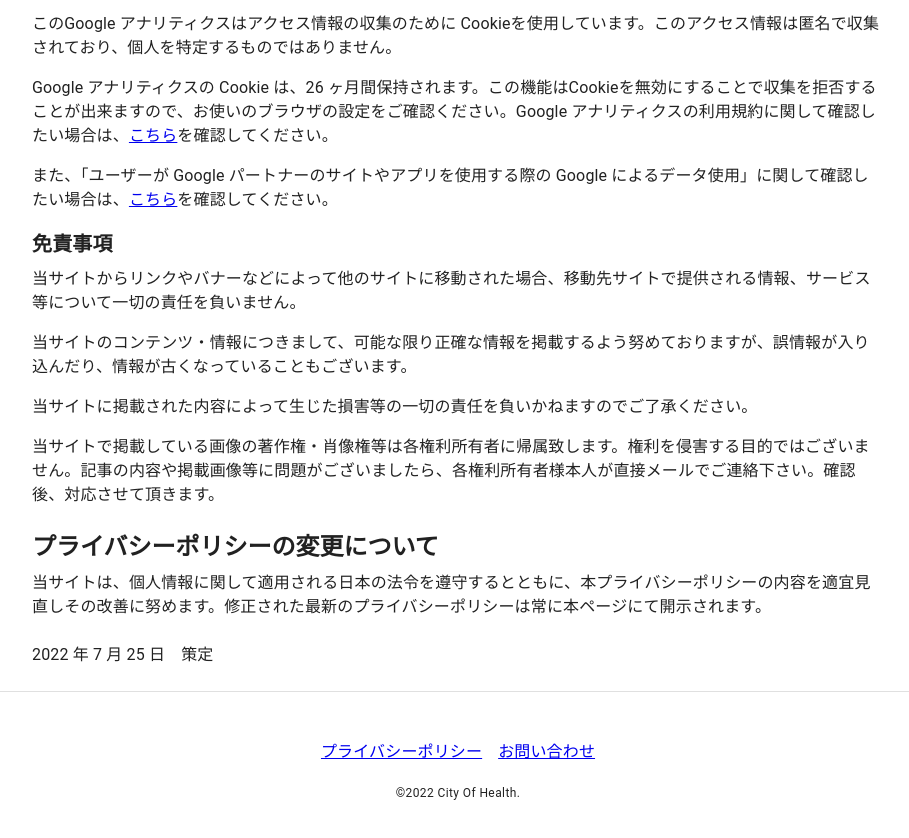
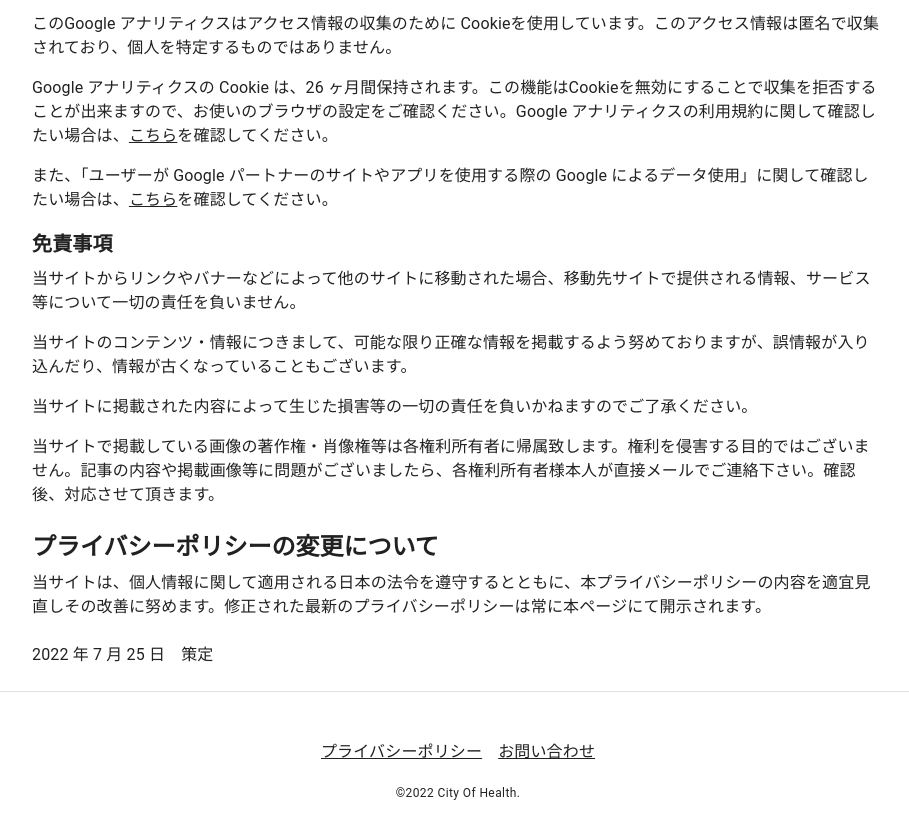
Before and after one commit to komtaki/city-of-health, a Next.js app: page /privacy in a window 1280 px wide. Shown: the part 700-1538 px from the top of the page, without its empty margins (182-1091 px from the left). Built offline with nearby package versions, Linux system fonts and the light colour scheme; no server answers.

Commit message:
style: fix link color

```diff
--- a/src/components/uiParts/Footer/index.tsx
+++ b/src/components/uiParts/Footer/index.tsx
@@ -18,19 +18,19 @@ const Footer = () => {
         spacing={2}
       >
         <Grid item>
-          <Link href="/privacy/">
-            <a>
-              <Typography variant="body1">プライバシーポリシー</Typography>
-            </a>
-          </Link>
+          <Typography variant="body1">
+            <Link href="/privacy/">プライバシーポリシー</Link>
+          </Typography>
         </Grid>
         <Grid item>
-          <a
-            href="https://docs.google.com/forms/d/e/1FAIpQLSeFs26WtYyW1_nFo75FUnZrD0UIUcZQUqLT8fc8XbcPk8P2MQ/viewform?usp=sf_link"
-            target="_blank"
-          >
-            <Typography variant="body1">お問い合わせ</Typography>
-          </a>
+          <Typography variant="body1">
+            <a
+              href="https://docs.google.com/forms/d/e/1FAIpQLSeFs26WtYyW1_nFo75FUnZrD0UIUcZQUqLT8fc8XbcPk8P2MQ/viewform?usp=sf_link"
+              target="_blank"
+            >
+              お問い合わせ
+            </a>
+          </Typography>
         </Grid>
         <Grid item xs={12} className={classes['footer__copyright']}>
           <Typography variant="caption">©2022 City Of Health.</Typography>
--- a/src/styles/global.scss
+++ b/src/styles/global.scss
@@ -1,4 +1,5 @@
 a {
+  color: inherit;
   &:visited {
     color: rgba(0, 0, 0, 0.87);
   }
```
